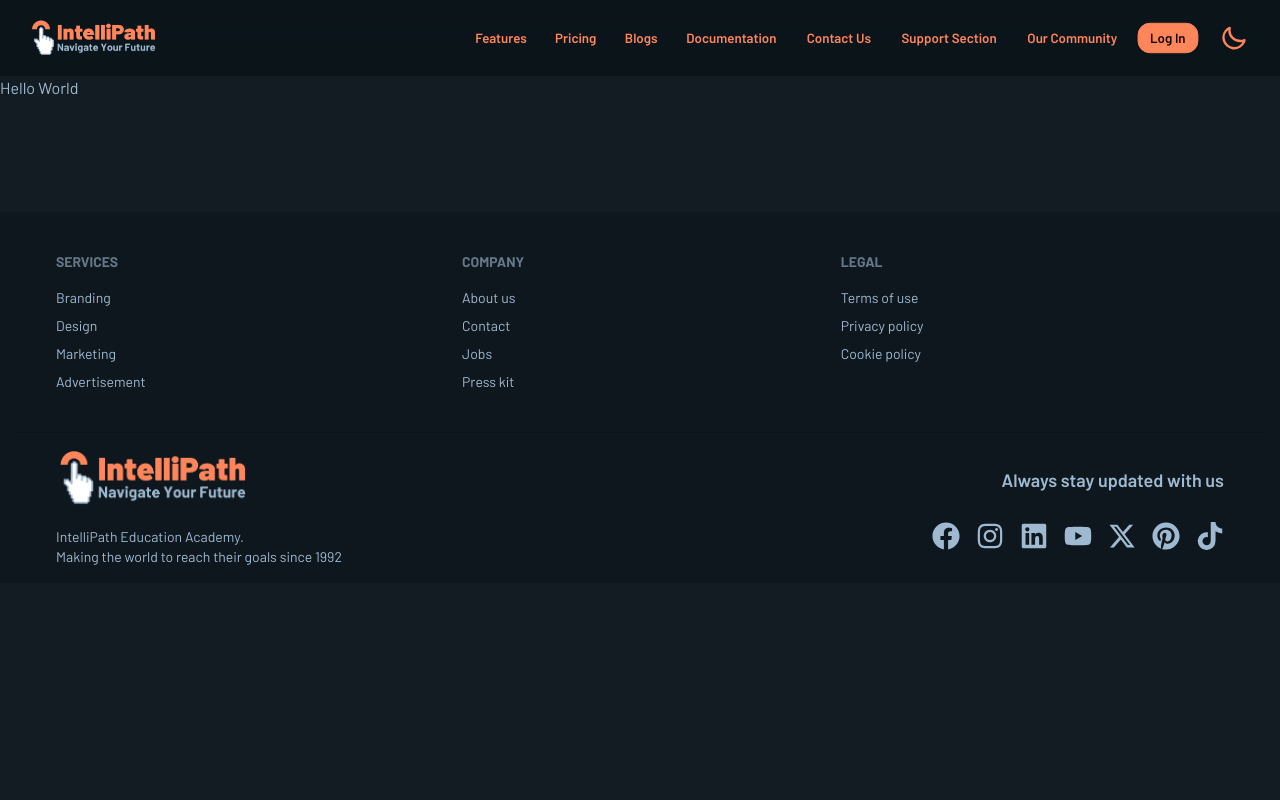
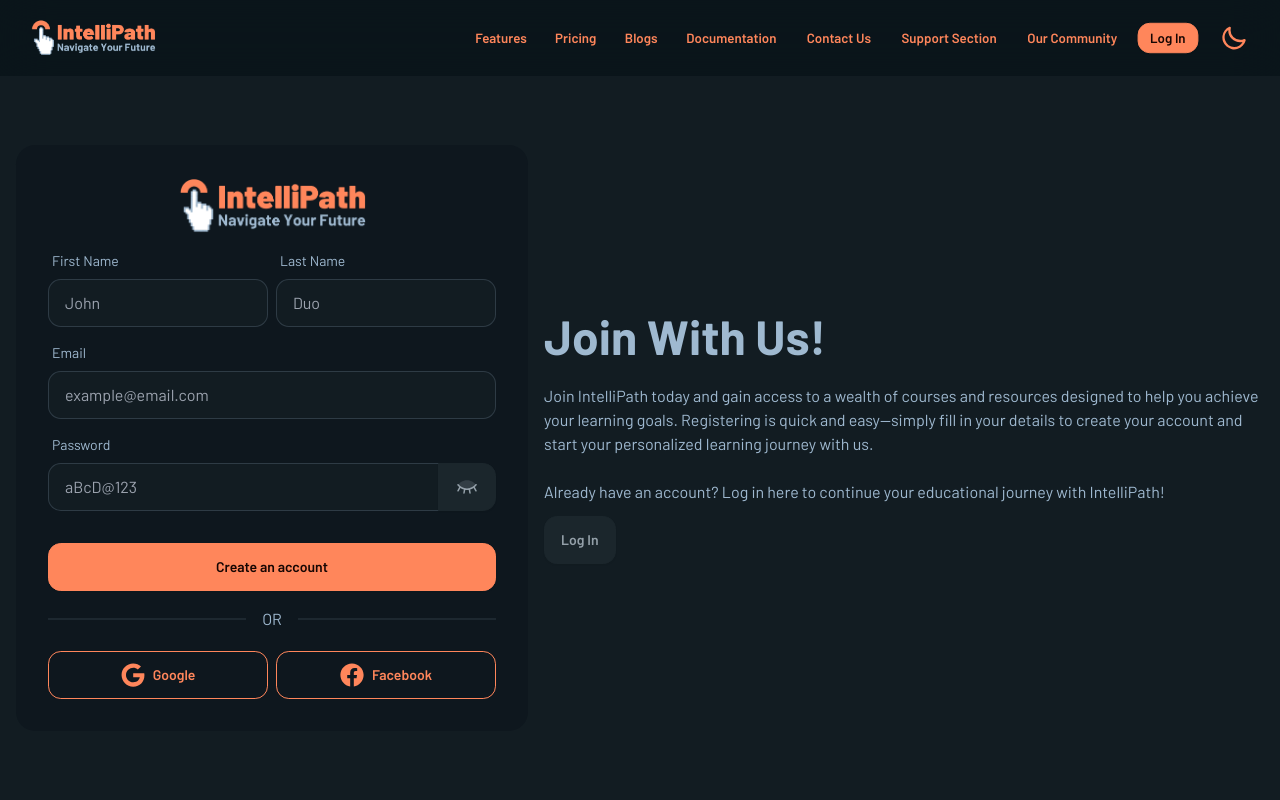
Before and after one commit to taseenjeem/intellipath-ts, a Next.js app: page /auth/register in a window 1280 px wide. Shown: the top 800 px of the page. Built offline with nearby package versions, Linux system fonts and the light colour scheme.

Commit message:
Update page.tsx

```diff
--- a/src/app/auth/register/page.tsx
+++ b/src/app/auth/register/page.tsx
@@ -1,5 +1,45 @@
+import SocialAuth from "@/src/components/global/ui/SocialAuth";
+import RegisterForm from "@/src/components/page/auth-pages/register-page/RegisterForm";
+import Link from "next/link";
+
+export const metadata = {
+  title: "Create new account - IntelliPath",
+  description:
+    "Welcome to IntelliPath! Please log in to access your personalized learning dashboard and continue your educational journey. If you don't have an account yet, sign up now to unlock a world of knowledge and start navigating your future with us.",
+};
+
 const RegisterPage = () => {
-  return <>Hello World</>;
+  return (
+    <>
+      <div className="hero custom-min-h">
+        <div className="hero-content flex-col lg:flex-row-reverse">
+          <div className="lg:text-left mb-5 md:mb-0">
+            <h1 className="text-5xl text-center lg:text-left font-bold">
+              Join With Us!
+            </h1>
+            <p className="py-6 text-left">
+              Join IntelliPath today and gain access to a wealth of courses and
+              resources designed to help you achieve your learning goals.
+              Registering is quick and easy—simply fill in your details to
+              create your account and start your personalized learning journey
+              with us.
+            </p>
+            <p className="mb-3">
+              Already have an account? Log in here to continue your educational
+              journey with IntelliPath!
+            </p>
+            <Link className="btn btn-neutral text-left" href={`/auth/login`}>
+              Log In
+            </Link>
+          </div>
+          <div className="card shrink-0 w-full max-w-lg bg-base-200">
+            <RegisterForm />
+            <SocialAuth />
+          </div>
+        </div>
+      </div>
+    </>
+  );
 };
 
 export default RegisterPage;
```
